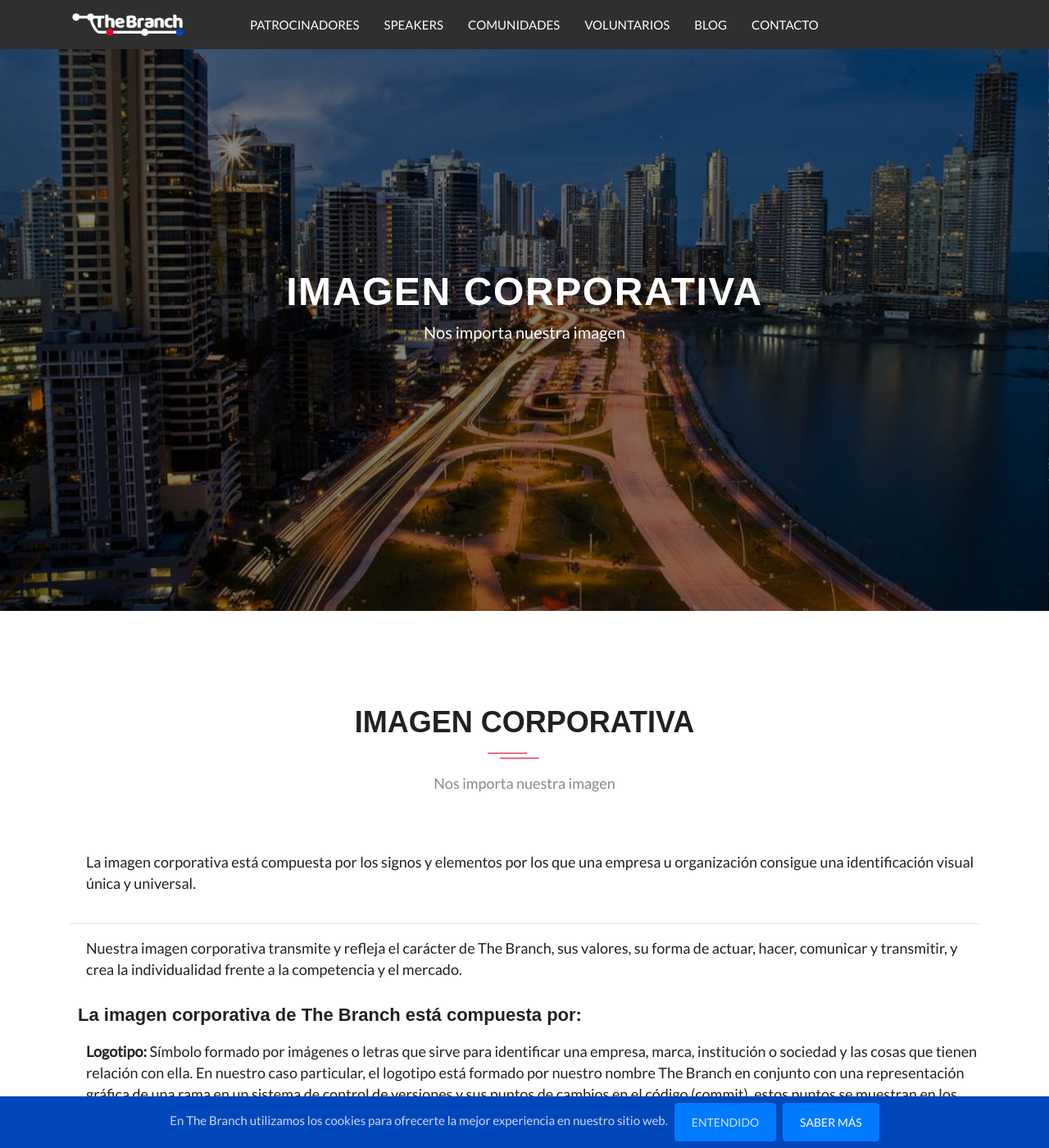
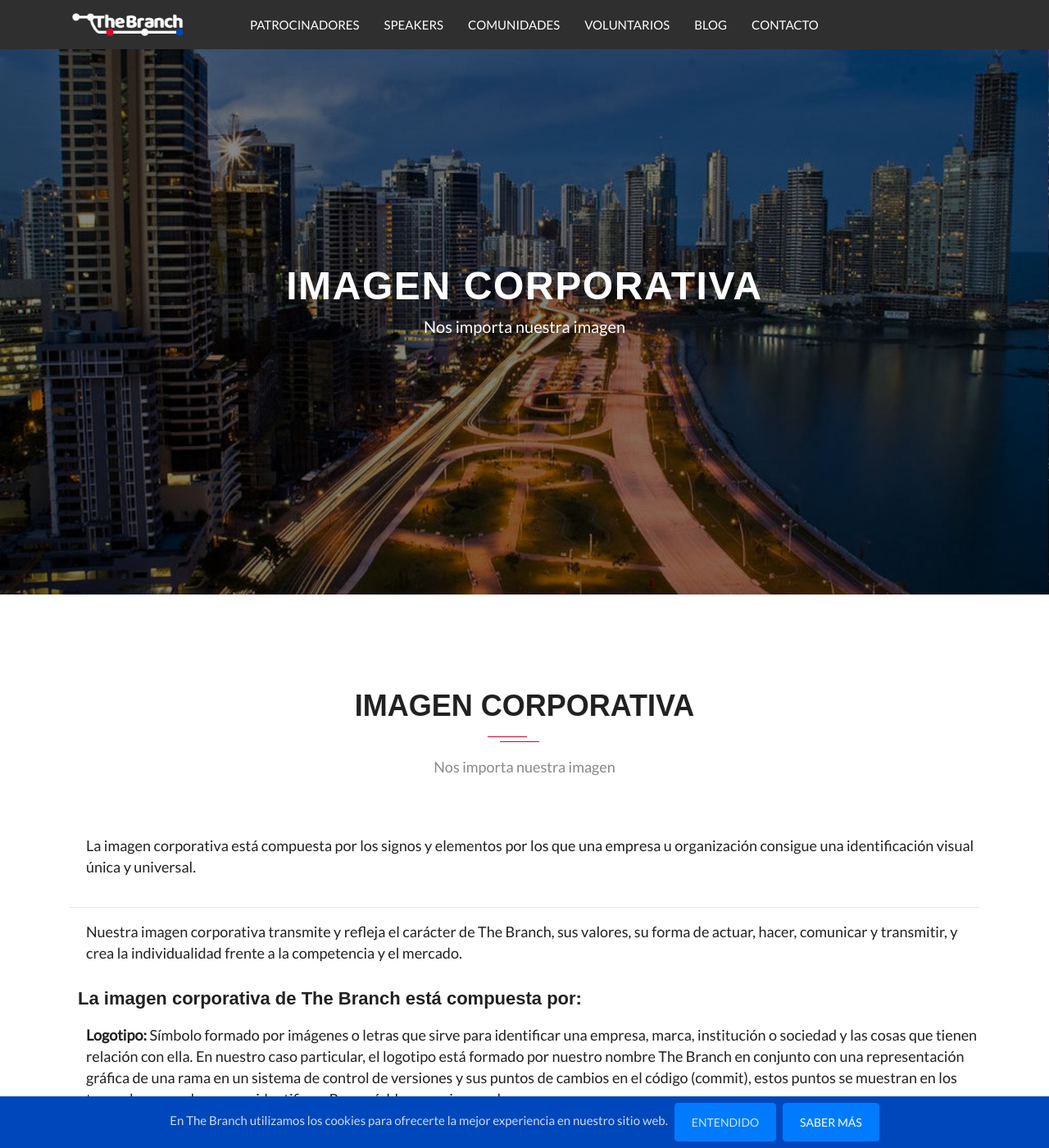
Before and after one commit to marvlm/thebranchconf, a Jekyll site: the page built from _pages/imagen-corporativa.md, in a window 1280 px wide and 1400 px high. Shown: the whole window at 82% size. Built offline with Jekyll 4.4.1, drawn with Linux system fonts in a browser that asks for light colours; nearby versions of some CDN libraries; some web fonts are replaced; comment, search, counter and statistics services are not loaded.

Commit message:
Fixed carousel image size

```diff
--- a/assets/css/main.css
+++ b/assets/css/main.css
@@ -218,7 +218,7 @@
 .btn-common {
   background-color: #e4002b;
   position: relative;
-  z-index: 1;
+  /* z-index: 1; */
 }
 
 .btn-common:hover {
@@ -1389,7 +1389,7 @@
   font-size: 48px;
   text-align: center;
   margin-bottom: 15px;
-  color: #212121;
+  color: #2f2f2f;
   border-radius: 0;
   transition: all 0.3s ease-in-out 0s;
   -moz-transition: all 0.3s ease-in-out 0s;
@@ -2387,6 +2387,12 @@
   animation-name: fadeIn;
 }
 
+#main-slide .carousel-item {
+  height: 700px;
+  background-position: center center;
+  background-size: cover;
+}
+
 #main-slide .carousel-item img {
   position: relative;
   width: 100%;
```
